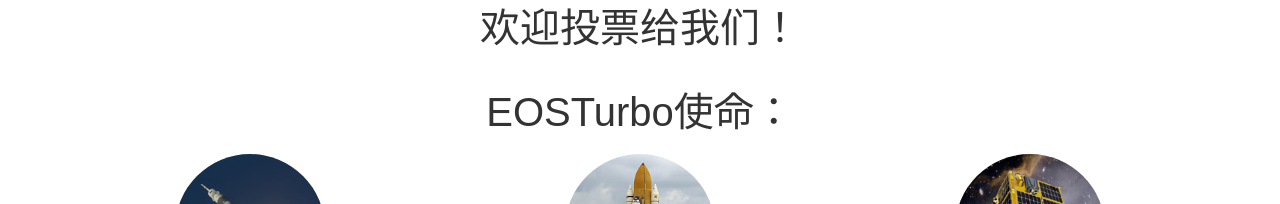
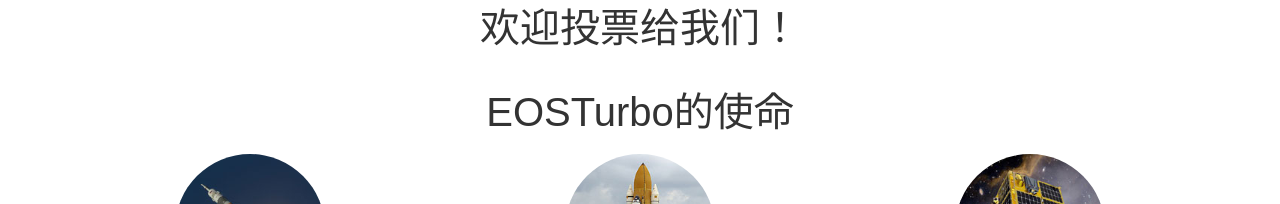
Before and after one commit to eosturbo/eosturbo.github.io, a plain HTML site: page index.html in a window 1280 px wide. Shown: the part 818-1022 px from the top of the page. Drawn offline with Linux system fonts and the light colour scheme; a web font is replaced by a local one.

```diff
--- a/index.html
+++ b/index.html
@@ -64,7 +64,7 @@
 <!-- features section -->
 <section class="our-features" id="feature">
 	<h3 class="text-center w3layouts w3 w3l w3ls">欢迎投票给我们！</h3>
-	<h3 class="text-center w3layouts w3 w3l w3ls">EOSTurbo使命：</h3>
+	<h3 class="text-center w3layouts w3 w3l w3ls">EOSTurbo的使命</h3>
 	<!-- <p class="text-center w3layouts w3 w3l w3ls">Lorem Ipsum is simply dummy text of the printing and typesetting industry. </p> -->
 	<div class="container">
 		<div class="row">
```
